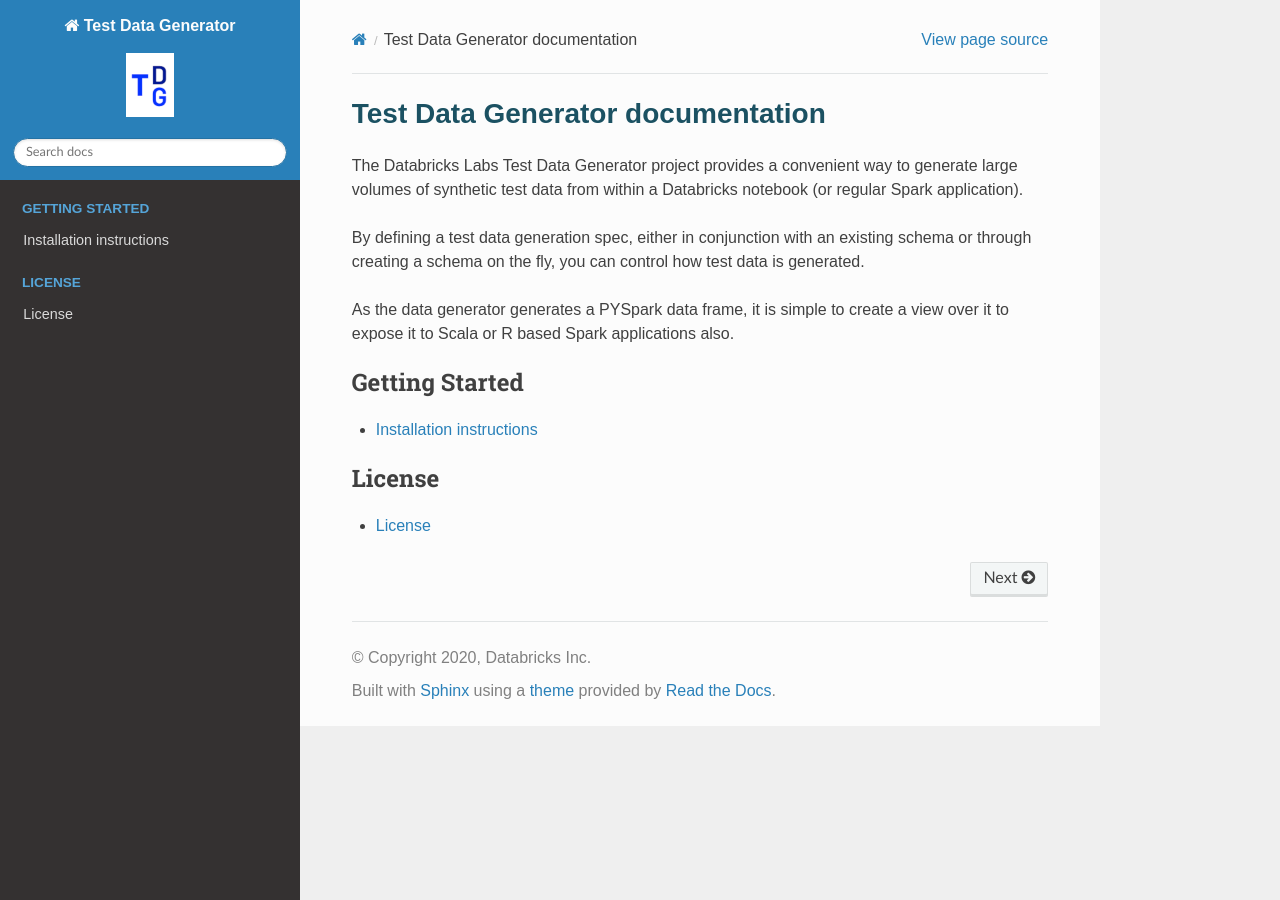
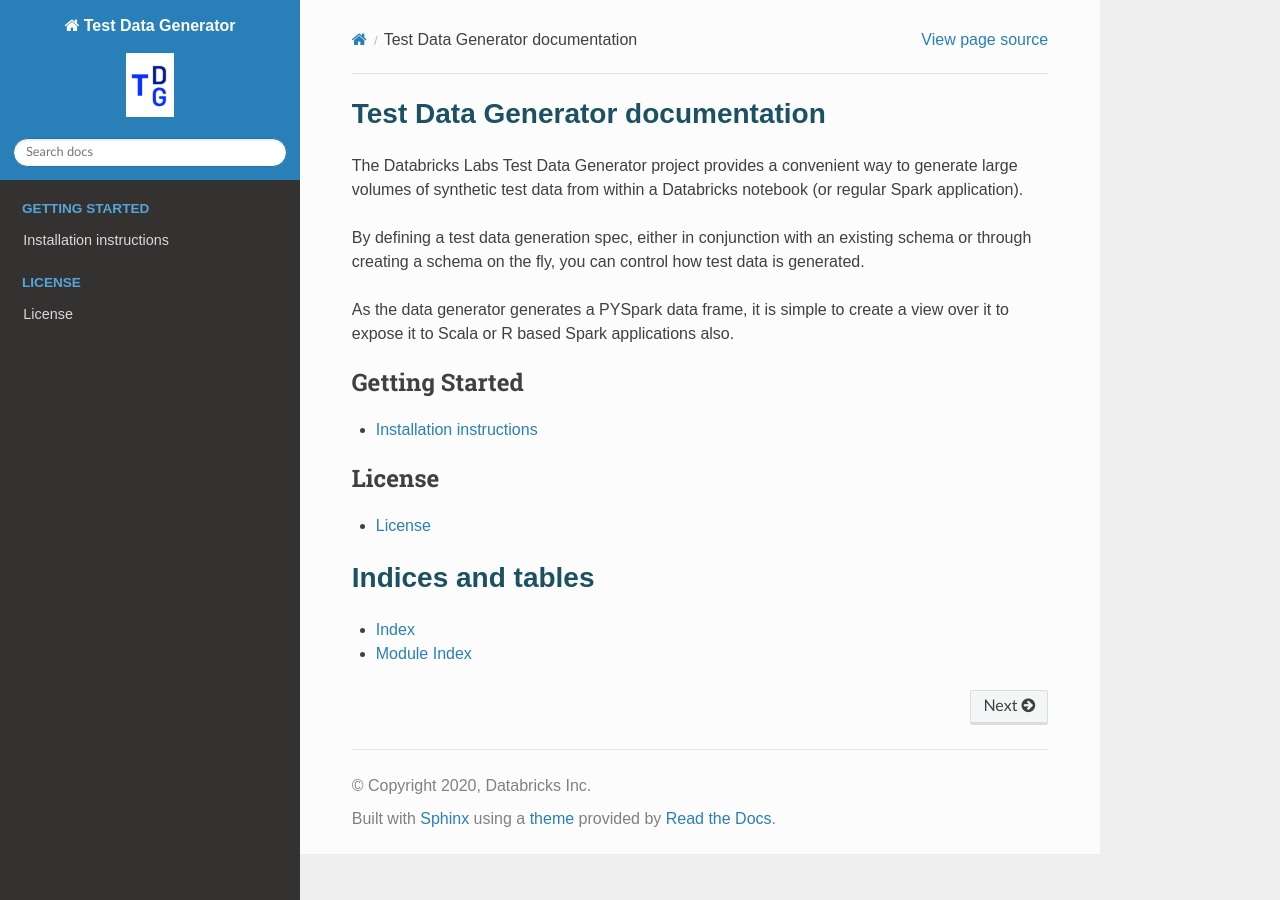
Before and after one commit to databrickslabs/dbldatagen, a Sphinx documentation site: the page built from docs/source/index.rst, in a window 1280 px wide. Built offline with Sphinx 7.4.7 and the Read the Docs theme 2.0.0, drawn with Linux system fonts in a browser that asks for light colours; pages that are not in the unit, such as notebooks, are missing from menus.

Commit message:
work in progress

```diff
--- a/docs/source/conf.py
+++ b/docs/source/conf.py
@@ -68,6 +68,8 @@
 # The master toctree document.
 master_doc = 'index'
 
+python_use_unqualified_type_names = True
+
 # -- Options for auto output -------------------------------------------------
 
 autoclass_content = 'class'
--- a/docs/source/index.rst
+++ b/docs/source/index.rst
@@ -44,3 +44,9 @@
    :caption: License
 
    license
+
+Indices and tables
+==================
+
+* :ref:`genindex`
+* :ref:`modindex`
--- a/docs/utils/mk_quick_index.py
+++ b/docs/utils/mk_quick_index.py
@@ -95,7 +95,7 @@
         filesToProcess = pathToProcess.glob("*.py")
         for fp in filesToProcess:
             relativeFile = fp.relative_to(projectDirectory)
-            print(relativeFile)
+            print("processing file:", relativeFile)
             if relativeFile.name in sourceFiles:
                 title = sourceFiles[relativeFile.name]
                 print(relativeFile, title)
```
